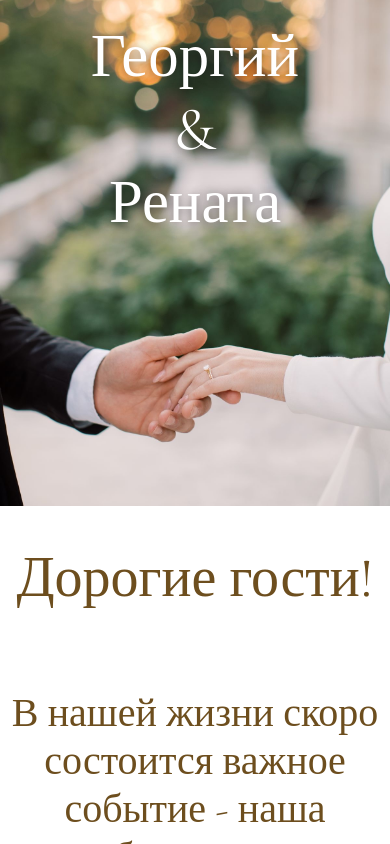
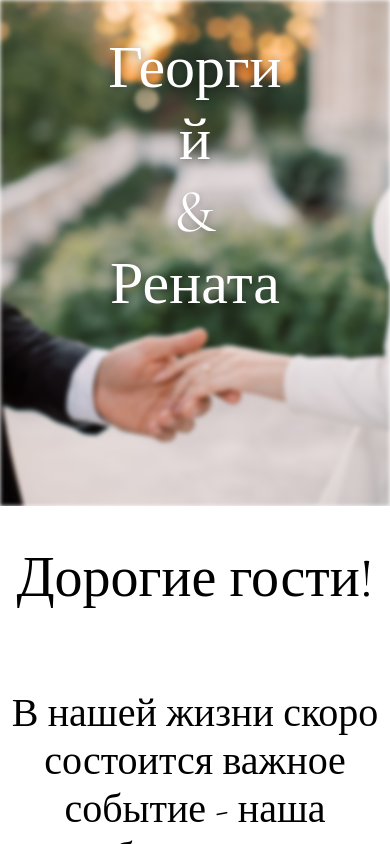
Before and after one commit to pemponce/ForSister, a React (Create React App) app in the folder front/: page / in a window 390 px wide. Built offline with nearby package versions, Linux system fonts and the light colour scheme.

Commit message:
calendar and timer

```diff
--- a/front/src/App.css
+++ b/front/src/App.css
@@ -5,7 +5,7 @@
     /* colors */
     --color-app-bg: #A5A5A5;             /* серый фон страницы по требованию */
     --color-header-bg: #080b11;
-    --color-text: #6d4e1e;
+    --color-text: #000;
     --color-text-invert: #ffffff;
     --color-accent: #000;
     --color-card-bg: #ffffff;            /* белые блоки */
@@ -24,7 +24,7 @@
     --radius-card: 20px;
     --spacing-lg: 50px;
     --spacing-md: 30px;
-    --spacing-sm: 20px;
+    --spacing-sm: 2rem;
 
     /* components */
     --btn-font-w: 750;
@@ -41,6 +41,11 @@
     --img-size-lg: 100px;
     --img-size-md: 75px;
     --img-size-sm: 50px;
+
+    /* Позиции трёх строк на изображении (проценты от высоты блока) */
+    --vk-top: 35%;
+    --vk-mid: 49%;
+    --vk-bot: 63%;
 }
 
 /* =========================
@@ -84,6 +89,9 @@ body {
 }
 .bg-img--contain { background-size: contain; }
 
+/* helper для подстановки URL через CSS переменную: style="--bg:url('...')" */
+.with-bg { background-image: var(--bg); }
+
 .icon {
     width: var(--img-size-lg);
     height: var(--img-size-lg);
@@ -92,9 +100,6 @@ body {
 .icon--md { width: var(--img-size-md); height: var(--img-size-md); }
 .icon--sm { width: var(--img-size-sm); height: var(--img-size-sm); }
 .circle { border-radius: 50%; }
-
-/* helper для подстановки URL через CSS переменную: style="--bg:url('...')" */
-.with-bg { background-image: var(--bg); }
 
 /* =========================
    APP SHELL
@@ -142,14 +147,34 @@ h3 {
     text-align: center;
 }
 
+/* Контейнер с надписями поверх изображения */
 .VladKarina {
+    position: absolute;
+    font-size: 60px;
+    /* важное: этот слой над картинкой */
+    inset: 0;
     padding-top: var(--spacing-sm);
     font-weight: 400;
+    max-height: fit-content;
     font-style: normal;
-    font-size: var(--fs-hero);
     color: var(--color-text-invert);
     text-align: center;
+    filter: none;            /* не блюрим текст */
+    text-shadow: 0 2px 10px rgba(0,0,0,.45);
 }
+
+/* каждая строка располагается точечно */
+.vk-line{
+    position: absolute;
+    left: 50%;
+    transform: translateX(-50%);
+    white-space: nowrap;
+    font-size: var(--fs-hero);
+    line-height: 1;
+}
+.vk-top{ top: var(--vk-top); }
+.vk-mid{ top: var(--vk-mid); }
+.vk-bot{ top: var(--vk-bot); }
 
 .textContent {
     font-weight: 150;
@@ -211,14 +236,30 @@ h3 {
 }
 .circleColorPalette.circle { border-radius: 50%; }
 
-.ImgK {
+/* >>> ГЕРОЙ С ФОТО И ТЕКСТОМ <<< */
+.Photo { position: relative; }
+
+.ImgK{
+    position: relative;
     margin: auto;
     width: 95%;
     height: 800px;
+    /* ВАЖНО: убрали blur с текста — фон и блюр в псевдоэлементе */
+    background: none;
+    overflow: hidden;
+}
+
+/* собственно изображение + размытие только на картинке */
+.ImgK::before{
+    content: "";
+    position: absolute;
+    inset: 0;
     background-image: url('../public/img/names.JPG');
     background-position: 50% 30%;
     background-repeat: no-repeat;
-    background-size: contain; /* на десктопе не увеличиваем сверх исходного */
+    background-size: contain;
+    filter: blur(2px);
+    transform: translateZ(0);
 }
 
 .glassImage { width: var(--img-size-lg); height: var(--img-size-lg); margin: auto; background-image: url('https://optim.tildacdn.com/tild3263-6338-4662-a336-656630633834/-/resize/122x/-/format/webp/photo.png'); }
@@ -250,12 +291,13 @@ h3 {
 }
 
 .timerSize {
-    width: 100%;
-    max-width: 400px;
+    width: fit-content;
+    max-width: 600px;
+    padding: 5%;
     margin: auto;
     align-content: center;
 }
-.timerComponentsSize { padding: 0 25px; }
+.timerComponentsSize { padding: 0 10px; width: fit-content; }
 
 /* ====== Location section ====== */
 /* растягиваем секцию до боковых границ карточки */
@@ -362,11 +404,14 @@ h3 {
    ========================= */
 .MuiButton-root {
     font-family: var(--font-serif) !important;
-    font-size: 1rem !important;
-    padding: 0.75rem !important;
-    width: 25% !important;
-    background-color: var(--color-accent) !important;
-    max-width: 100% !important;
+    margin: auto !important;
+    font-size: 0.8rem !important;
+    padding: 0.5rem !important;
+    align-content: center;
+    width: 45% !important;
+    outline: #080b11;
+    background-color: #373737 !important;
+    max-width: 40% !important;
     white-space: normal !important;
 }
 
@@ -419,11 +464,11 @@ h3 {
 .MuiPickersDay-root.Mui-selected::before{
     content: "";
     position: absolute;
-    top: 55%; left: 50%;
-    transform: translate(-50%,-50%);
-    width: 5rem;
-    height: 5rem;
-    background: no-repeat center/contain url("../public/img/heart_pointer.png"); /* ← без ../public */
+    top: 50%; left: 55%;
+    transform: translate(-50%,-55%);
+    width: 2.8rem;
+    height: 4.9rem;
+    background: no-repeat center/contain url("../public/img/doodle-love-heart-free-png.png"); /* ← без ../public */
 }
 .MuiPickersDay-root { font-size: 1.05rem !important; }
 .MuiPickersArrowSwitcher-root { opacity: 0 !important; display: none !important; }
@@ -444,15 +489,25 @@ h3 {
     .page{
         background: white !important;
     }
-    .VladKarina { font-size: 3.1rem; }
+    .VladKarina { font-size: 3.1rem; } /* если ВДРУГ используешь напрямую */
 
     .ImgK {
         width: 100%;
         height: auto;
         aspect-ratio: 3 / 2;
-        background-size: cover;       /* на телефоне можно «cover», чтобы занять блок */
+    }
+    .ImgK::before{
+        background-size: cover;       /* на телефоне «cover», чтобы занять блок */
         background-position: center;
     }
+
+    .timerContainer {
+        gap: 15px;
+    }
+
+    .timerUnit { min-width: 50px; }
+    .timerValue { font-size: 1.5rem; }
+    .timerLabel { font-size: 0.8rem; }
 
     .timerComponentsSize { padding: 0 20px; }
     .tdContent { padding: 0 5px; }
@@ -500,14 +555,13 @@ h3 {
         background: white !important;
     }
 
-    .ImgK { background-position: 55% 30%; }
+    .ImgK { background-position: 55% 30%; } /* не влияет, но оставим для совместимости */
     .timerSize {
         width: 250px;
         margin: auto;
         font-size: 1.2rem;
         padding: 0 2px;
     }
-    .timerComponentsSize { padding: 0 5px; }
     table td { margin-left: 10px !important; padding: 0 1px !important; }
     .tdContent { font-size: 1.2rem; padding: 0 2px; }
     .divC { font-size: 0.65rem; }
@@ -523,6 +577,7 @@ h3 {
         background-color: #fff;
     }
 }
+
 /* ===== Mobile hero / full-bleed: < 720px ===== */
 @media (max-width: 720px) {
     /* фон — белый через переменную, убираем поля */
@@ -544,29 +599,25 @@ h3 {
         max-height: 60svh !important;   /* учитывает адресную строку на мобилках */
         margin: 0;
         padding: 0;
+        overflow: hidden;
+    }
+    .ImgK::before{
         background-size: cover;          /* закрыть края без полос */
         background-position: center;
         background-repeat: no-repeat;
     }
 
-    /* Заголовок как оверлей ВНУТРИ .ImgK (рекомендуемая разметка) */
-    .ImgK .VladKarina {
+    /* Заголовок как оверлей ВНУТРИ .ImgK (наш общий стиль уже absolute) */
+    .VladKarina {
         position: absolute;
         width: inherit;
         left: 50%;
         transform: translateX(-50%);
-        color: #fff;
-        text-shadow: 0 2px 10px rgba(0,0,0,.45);
     }
 
-    .textContent {
-        margin: 2%;
-    }
-    .timerComponentsSize {
-        width: 25%;
-        padding: 0 1rem;
-        margin: auto
-    }
+    .textContent { margin: 2%; }
+    .timerContent { width: fit-content; align-content: center; }
+    .timerComponentsSize { width: 20%; font-size: 1.1rem; margin: auto }
 
     .locationPaper{ padding-inline: 0; }
     .locationGrid{ grid-template-columns: 1fr; gap: var(--spacing-sm); }
@@ -583,7 +634,6 @@ h3 {
         border-radius: 0;
     }
 
-
     /* На мобилках убираем тени и скругления у блоков */
     .paper,
     .paperForm,
--- a/front/src/components/TopPagePhotos.js
+++ b/front/src/components/TopPagePhotos.js
@@ -9,11 +9,12 @@ export default function TopPagePhotos() {
         <Container className="containerStyle">
             <Paper elevation={3} className="paperStyle">
                 <Box>
-                    <div className="ImgK">
+                    <div className="Photo">
+                        <div className="ImgK"/>
                         <div className="VladKarina">
                             Георгий
                             <tr/>
-                              &
+                            &
                             <tr/>
                             Рената
                         </div>
--- a/front/src/components/WeddingTimer.js
+++ b/front/src/components/WeddingTimer.js
@@ -1,6 +1,6 @@
 import * as React from "react";
-import { useState, useEffect } from 'react';
-import { Container, Paper } from "@mui/material";
+import {useState, useEffect} from 'react';
+import {Container, Paper} from "@mui/material";
 import Box from "@mui/material/Box";
 
 export default function WeddingTimer() {
@@ -30,10 +30,24 @@ export default function WeddingTimer() {
 
         return (
             <div className="textContent">
-                <td className="timerComponentsSize"><div>{days} </div> <div>дней</div></td>
-                <td className="timerComponentsSize"><div>{hours}</div> <div>часов</div></td>
-                <td className="timerComponentsSize"><div>{minutes}</div> <div>минут</div></td>
-                <td className="timerComponentsSize"><div>{seconds}</div> <div>секунд</div></td>
+                <div className="timerContent">
+                    <td className="timerComponentsSize">
+                        <div>{days} </div>
+                        <div>дней</div>
+                    </td>
+                    <td className="timerComponentsSize">
+                        <div>{hours}</div>
+                        <div>часов</div>
+                    </td>
+                    <td className="timerComponentsSize">
+                        <div>{minutes}</div>
+                        <div>минут</div>
+                    </td>
+                    <td className="timerComponentsSize">
+                        <div>{seconds}</div>
+                        <div>секунд</div>
+                    </td>
+                </div>
             </div>
         );
     };
```
Also changed, not shown: front/src/components/TextAndDateInformation.js (+22 -28 lines), front/public/img/doodle-love-heart-free-png.png (added), front/public/img/heart (1).svg (added).
